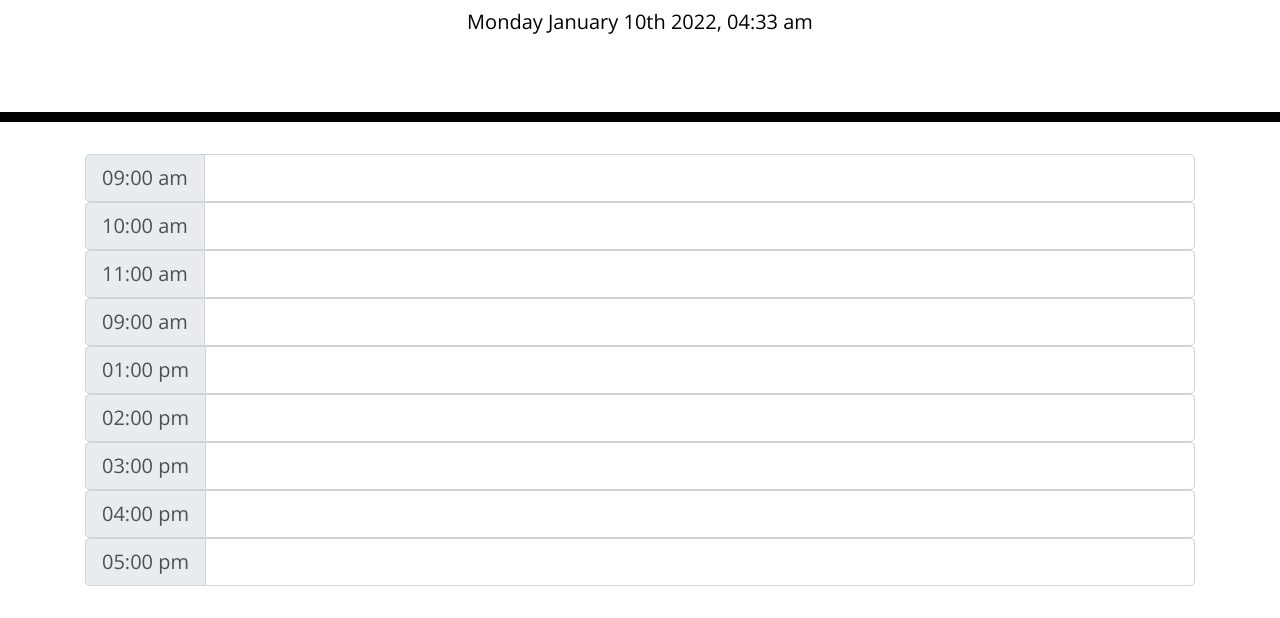
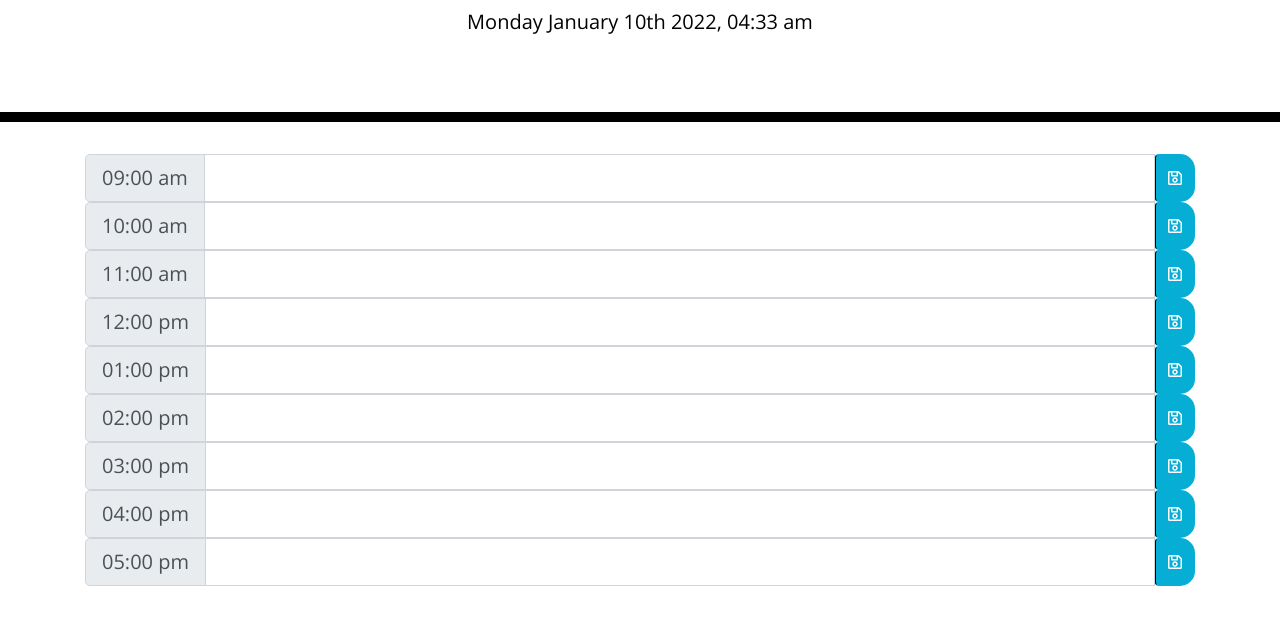
Before and after one commit to lsmith32/challenge_day-planner, a plain HTML site: page index.html in a window 1280 px wide. Shown: the part 182-800 px from the top of the page. Drawn offline with nearby package versions, Linux system fonts and the light colour scheme.

Commit message:
Save ability and local storage  added to HTML and JS

```diff
--- a/assets/js/script.js
+++ b/assets/js/script.js
@@ -30,7 +30,7 @@ $(".block3").text(time3);
 var time4 = beforeTime.add(1, "h");
 time4 = time4.format('hh:mm a');
 //puts into HTML
-$(".block4").text(time1);
+$(".block4").text(time4);
 
 //13pm
 var time5 = beforeTime.add(1, "h");
@@ -63,3 +63,12 @@ time9 = time9.format('hh:mm a');
 $(".block9").text(time9);
 
 //function to compare current time with hour blocks
+
+//save inputs to local
+$(".saveBtn").click(function() {
+    event.preventDefault();
+    var formValue = $(this).siblings(".form-control").val();
+    var listItem = $(this).parent().data("hour");
+
+    localStorage.setItem(listItem, formValue);
+});
--- a/index.html
+++ b/index.html
@@ -35,6 +35,7 @@
                 <span class="input-group-text time-block block1"></span>
             </div>
             <input type="text" class="form-control form9" aria-label="Large">
+            <button class="btn saveBtn"><i class="far fa-save"></i></button>
         </div>
 
         <div class="input-group input-group-lg" data-hour="10">
@@ -42,6 +43,7 @@
                 <span class="input-group-text time-block block2"></span>
             </div>
             <input type="text" class="form-control form10" aria-label="Large">
+            <button class="btn saveBtn"><i class="far fa-save"></i></button>
         </div>
 
         <div class="input-group input-group-lg" data-hour="11">
@@ -49,6 +51,7 @@
                 <span class="input-group-text time-block block3"></span>
             </div>
             <input type="text" class="form-control form11" aria-label="Large">
+            <button class="btn saveBtn"><i class="far fa-save"></i></button>
         </div>
 
         <div class="input-group input-group-lg" data-hour="12">
@@ -56,6 +59,7 @@
                 <span class="input-group-text time-block block4"></span>
             </div>
             <input type="text" class="form-control form12" aria-label="Large">
+            <button class="btn saveBtn"><i class="far fa-save"></i></button>
         </div>
 
         <div class="input-group input-group-lg" data-hour="1">
@@ -63,6 +67,7 @@
                 <span class="input-group-text time-block block5"></span>
             </div>
             <input type="text" class="form-control form1" aria-label="Large">
+            <button class="btn saveBtn"><i class="far fa-save"></i></button>
         </div>
 
         <div class="input-group input-group-lg" data-hour="2">
@@ -70,6 +75,7 @@
                 <span class="input-group-text time-block block6"></span>
             </div>
             <input type="text" class="form-control form2" aria-label="Large">
+            <button class="btn saveBtn"><i class="far fa-save"></i></button>
         </div>
 
         <div class="input-group input-group-lg" data-hour="3">
@@ -77,6 +83,7 @@
                 <span class="input-group-text time-block block7"></span>
             </div>
             <input type="text" class="form-control form3" aria-label="Large">
+            <button class="btn saveBtn"><i class="far fa-save"></i></button>
         </div>
 
         <div class="input-group input-group-lg" data-hour="4">
@@ -84,6 +91,7 @@
                 <span class="input-group-text time-block block8"></span>
             </div>
             <input type="text" class="form-control form4" aria-label="Large">
+            <button class="btn saveBtn"><i class="far fa-save"></i></button>
         </div>
 
         <div class="input-group input-group-lg" data-hour="5">
@@ -91,6 +99,7 @@
                 <span class="input-group-text time-block block9"></span>
             </div>
             <input type="text" class="form-control form5" aria-label="Large">
+            <button class="btn saveBtn"><i class="far fa-save"></i></button>
         </div>
     </div>
 
```
